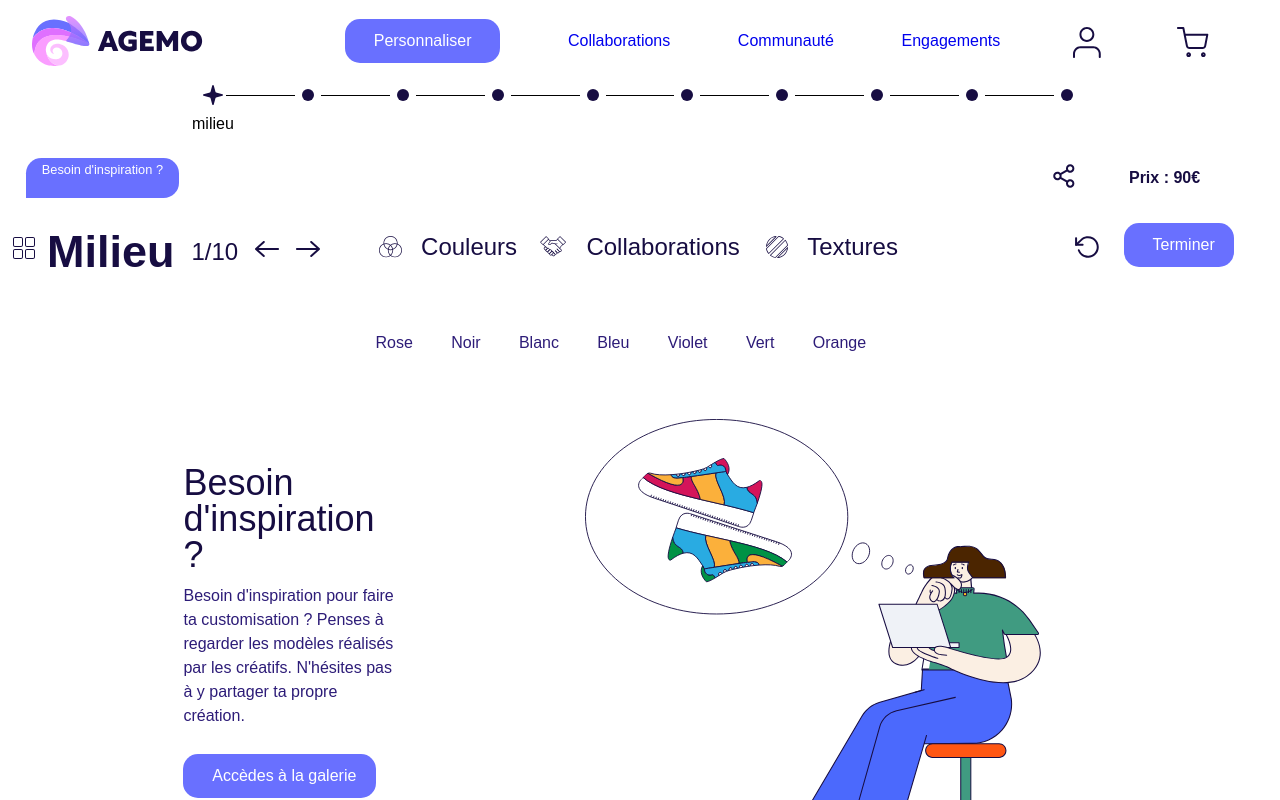
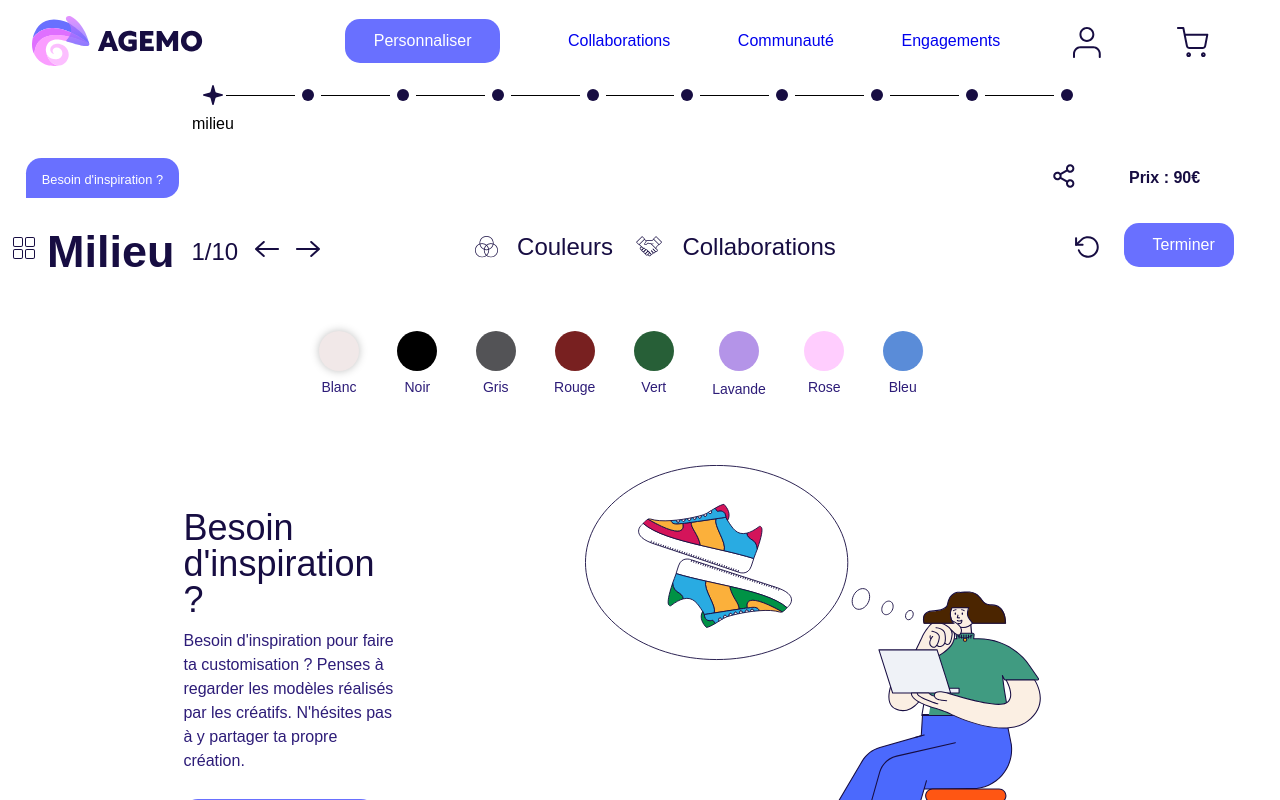
Before and after one commit to SeubJrd/agemovue, a Vue app: page /personalisation in a window 1280 px wide. Shown: the top 800 px of the page. Built offline with nearby package versions, Linux system fonts and the light colour scheme; a web font is replaced by a local one.

Commit message:
Remise en forme page perso sans la chaussure

```diff
--- a/src/views/Personalisation.vue
+++ b/src/views/Personalisation.vue
@@ -66,10 +66,6 @@
                         <img src="@/assets/Icones/collab.svg" alt="">
                         <h3>Collaborations</h3>
                     </a>
-                    <a  class="choix-custo" href="">
-                        <img src="@/assets/Icones/texture.svg" alt="">
-                        <h3>Textures</h3>
-                    </a>
                 </span>
             </span>
             <span class="perso__btn-terminer">
@@ -95,37 +91,42 @@
 
                     <a class="choix__col" href="">
                         <div class="col__img1"></div>
-                        <p class="col__txt1">Rose</p>
+                        <p class="col__txt">Blanc</p>
                     </a>
 
                     <a class="choix__col" href="">
                         <div class="col__img2"></div>
-                        <p class="col__txt2">Noir</p>
+                        <p class="col__txt">Noir</p>
                     </a>
 
                     <a class="choix__col" href="">
                         <div class="col__img3"></div>
-                        <p class="col__txt3">Blanc</p>
+                        <p class="col__txt">Gris</p>
                     </a>
 
                     <a class="choix__col" href="">
                         <div class="col__img4"></div>
-                        <p class="col__txt4">Bleu</p>
+                        <p class="col__txt">Rouge</p>
                     </a>
 
                     <a class="choix__col" href="">
                         <div class="col__img5"></div>
-                        <p class="col__txt5">Violet</p>
+                        <p class="col__txt">Vert</p>
                     </a>
 
                     <a class="choix__col" href="">
                         <div class="col__img6"></div>
-                        <p class="col__txt6">Vert</p>
+                        <p class="col__txt">Lavande</p>
                     </a>
 
                     <a class="choix__col" href="">
                         <div class="col__img7"></div>
-                        <p class="col__txt7">Orange</p>
+                        <p class="col__txt">Rose</p>
+                    </a>
+
+                    <a class="choix__col" href="">
+                        <div class="col__img8"></div>
+                        <p class="col__txt">Bleu</p>
                     </a>
 
                 </div>
@@ -348,6 +349,7 @@ export default {
     line-height: pxToRem(47);
     color: white;
     text-align: center;
+    padding-top: 8%;
 }
 
 /*test bulle */
@@ -413,84 +415,53 @@ export default {
     margin-right: 3%;
 }
 
-//Couleur 1
-/*
-.col__img1, .col__img2, .col__img3, .col__img4, .col__img5, .col__img6, .col__img7 {
+.col__img1, .col__img2, .col__img3, .col__img4, .col__img5, .col__img6, .col__img7, .col__img8 {
     width: 5vh;
     height: 5vh;
     border-radius: 100%;
     margin: auto;
 }
 
-.col__img1{
-    background-color: #FFCDFE;
+.col__txt {
+    font-weight: 200;
+    text-align: center;
+    margin-top: 10%;
+    font-size: 14px;
 }
 
-.col__txt1 {
-    @include col__txt;
-}
-
-//Couleur 2
-
-.col__img2 {
-    background-color: #2B2A2A;
-}
-
-.col__txt2 {
-    @include col__txt;
-}
-
-//Couleur 3
-
-.col__img3 {
+.col__img1{
     background: #F1E8E8;
     box-shadow: 0vh 0vh 1vh rgba(0, 0, 0, 0.25);
 }
 
-.col__txt3 {
-    @include col__txt;
+.col__img2 {
+    background-color: #000000;
 }
 
-//Couleur 4
+.col__img3 {
+    background: #535356;
+}
 
 .col__img4 {
-    background: #5A8CD8;
+    background: #782020;
 }
 
-.col__txt4 {
-    @include col__txt;
+.col__img5 {
+    background: #275f37;
 }
 
-//Couleur 5
-
-.col__img5 {
-    background: #9464D0;
+.col__img6 {
+    background-color:#b494e8;
 }
 
-.col__txt5 {
-    @include col__txt;
+.col__img7 {
+    background-color: #ffcdfe;
 }
 
-//Couleur 6
-
-.col__img6 {
-    background-color:#64D0A3;
+.col__img8 {
+    background-color: #5a8cd8;
 }
 
-.col__txt6 {
-    @include col__txt;
-}
-
-//Couleur 7
-
-.col__img7 {
-    background-color: #E48C4B;
-}
-
-.col__txt7 {
-    @include col__txt;
-}
-*/
 
 
 
```
